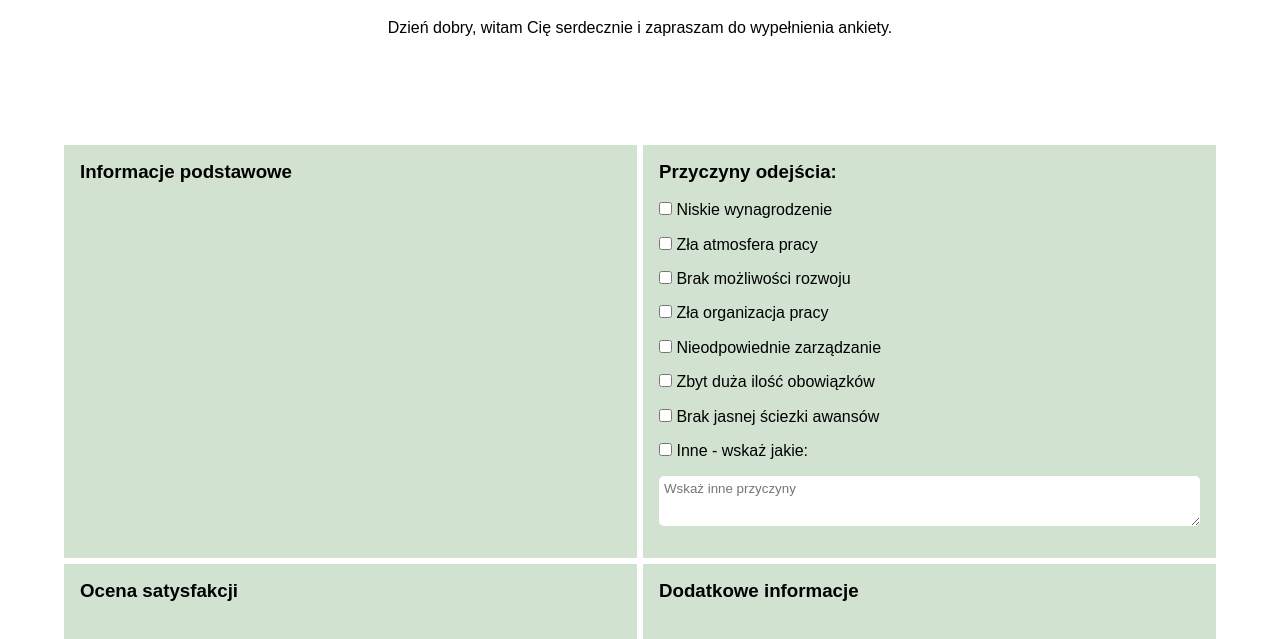
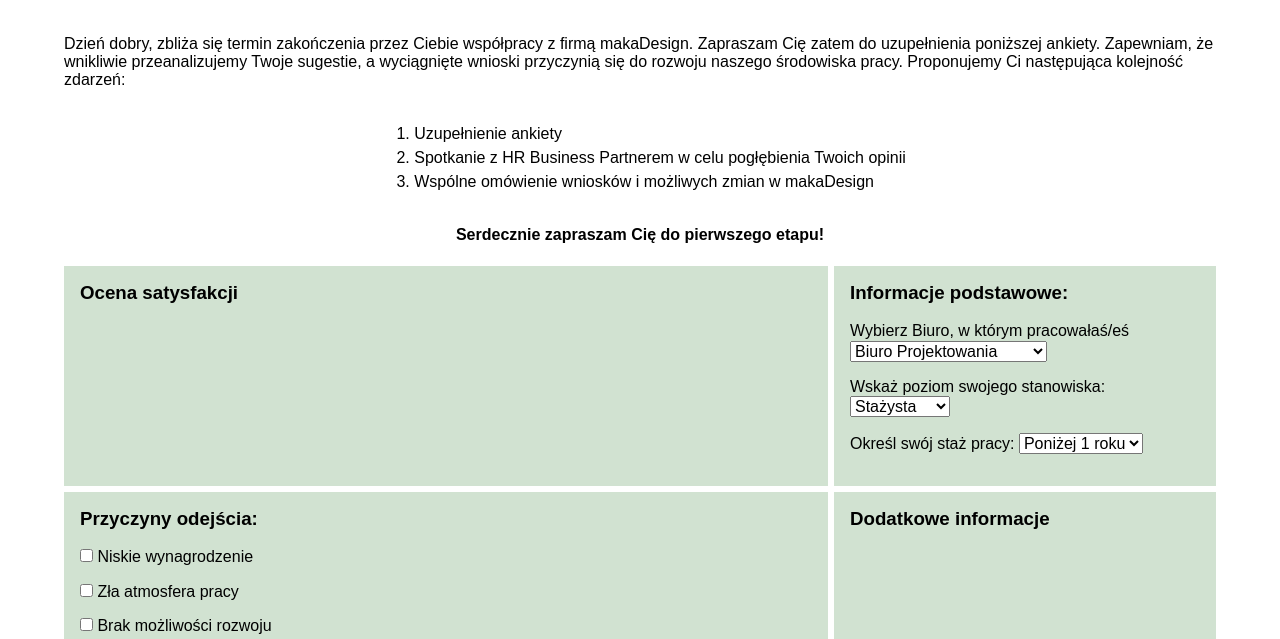
Before and after one commit to joannaMakarewicz/exit-interview, a plain HTML site: page index.html in a window 1280 px wide. Shown: the part 161-800 px from the top of the page. Drawn offline with Linux system fonts and the light colour scheme.

Commit message:
Adding content into form

```diff
--- a/index.html
+++ b/index.html
@@ -16,12 +16,48 @@
       <div class="main__heading">
         <h1 class="main__heading--name">Exit interview</h1>
         <p class="main__heading--content">
-          Dzień dobry, witam Cię serdecznie i zapraszam do wypełnienia ankiety.
+          Dzień dobry, zbliża się termin zakończenia przez Ciebie współpracy z firmą makaDesign. Zapraszam Cię zatem do uzupełnienia poniższej ankiety. Zapewniam, że wnikliwie przeanalizujemy Twoje sugestie, a wyciągnięte wnioski przyczynią się do rozwoju naszego środowiska pracy. Proponujemy Ci następująca kolejność zdarzeń:
         </p>
+        <ol class="main__list">
+          <li>Uzupełnienie ankiety</li>
+          <li>Spotkanie z HR Business Partnerem w celu pogłębienia Twoich opinii</li>
+          <li>Wspólne omówienie wniosków i możliwych zmian w makaDesign</li>
+        </ol>
+        <p><b>Serdecznie zapraszam Cię do pierwszego etapu!</b></p>
     </div>
+
+
+    <article class="main__item">
+      <h3>Ocena satysfakcji</h2>
+    </article>
+
       <article class="main__item">
-        <h3>Informacje podstawowe</h2>
+        <h3>Informacje podstawowe:</h2>
+          <p><label>Wybierz Biuro, w którym pracowałaś/eś</label>
+          <select>
+            <option>Biuro Projektowania</option>
+            <option>Biuro Sprzedaży</option>
+            <option>Biuro Zasobów Ludzkich</option>
+            <option>Biuro Finansów</option>
+          </select></p>
+
+          <p><label>Wskaż poziom swojego stanowiska:</label>
+            <select>
+              <option>Stażysta</option>
+              <option>Specjalista</option>
+              <option>Ekspert</option>
+              <option>Manager</option>
+            </select></p>
+
+            <p><label>Określ swój staż pracy:</label>
+              <select>
+                <option>Poniżej 1 roku</option>
+                <option>1-3 lata</option>
+                <option>Powyżej 3 lat</option>
+              </select></p>
+
       </article>
+
 
       <article class="main__item">
         <h3>Przyczyny odejścia:</h2>
@@ -37,10 +73,6 @@
       </article>
 
       <article class="main__item">
-        <h3>Ocena satysfakcji</h2>
-      </article>
-
-      <article class="main__item">
         <h3>Dodatkowe informacje</h2>
       </article>
 
--- a/style.css
+++ b/style.css
@@ -50,22 +50,21 @@ h3 {
   min-height: 100vh;
   width: 90%;
   display: grid;
-  grid-template-columns: 1fr 1fr;
-  grid-template-rows: 200px 1fr 1fr;
+  grid-template-columns: 2fr 1fr;
+  grid-template-rows: 27%% 1fr 1fr;
   margin: 0px;
   row-gap: 6px;
   column-gap: 6px;
 }
 
 .main__heading {
-  grid-column-start: 1;
+grid-column-start: 1;
   grid-column-end: span 2;
-}
+display:flex;
+flex-direction:column;
+align-items:center;}
 
-.main__heading--name {
-  display: flex;
-  justify-content: center;
-}
+
 
 .main__heading--content {
   display: flex;
@@ -73,7 +72,8 @@ h3 {
 }
 
 .main__item {
-  background:#D1E2D1;
+
+    background:#D1E2D1;
   padding: 16px;
 }
 
@@ -91,11 +91,12 @@ h3 {
     border-radius:5px;
 }
 
+.main__list {
+    line-height:1.5;
+}
 .sender {
     background:rgba(24, 111, 23, 0.6502976190476191);
     padding:5px;
     border:none;
     border-radius:5px;
-
-
 }
```
